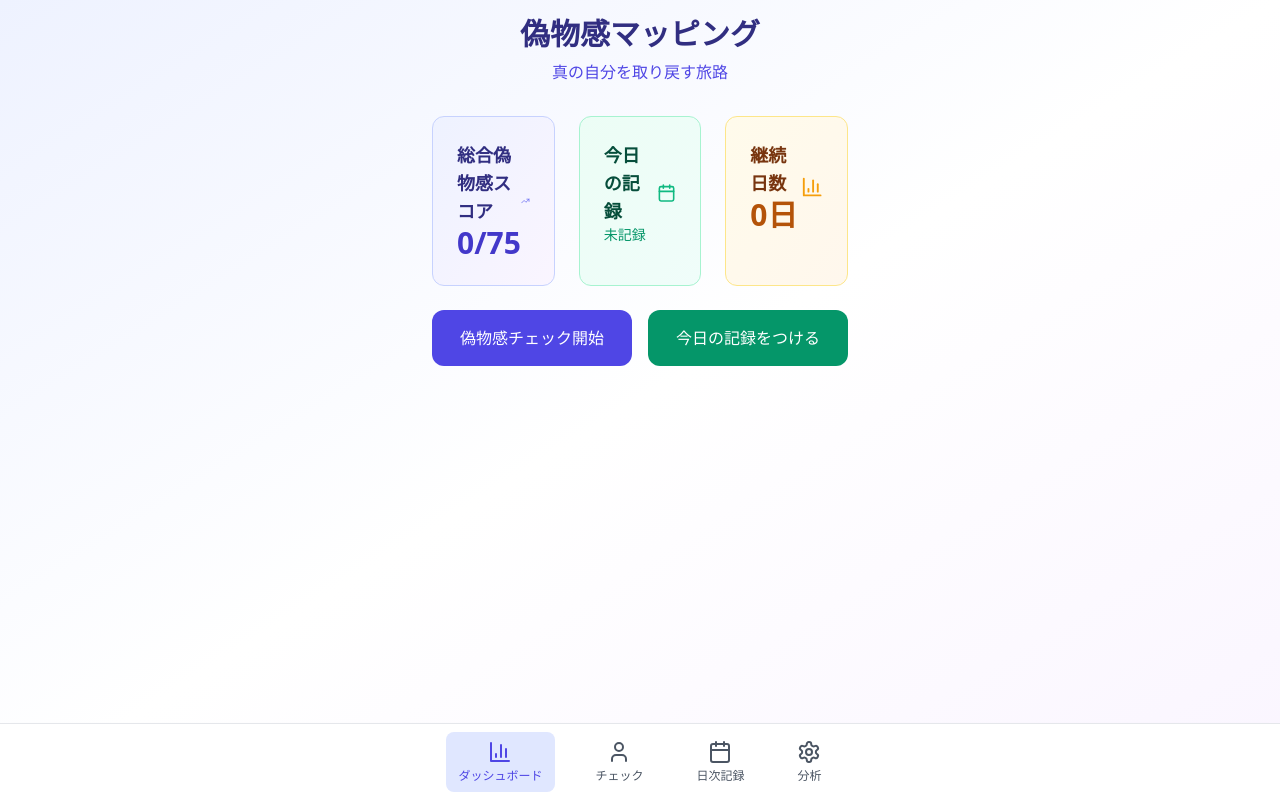
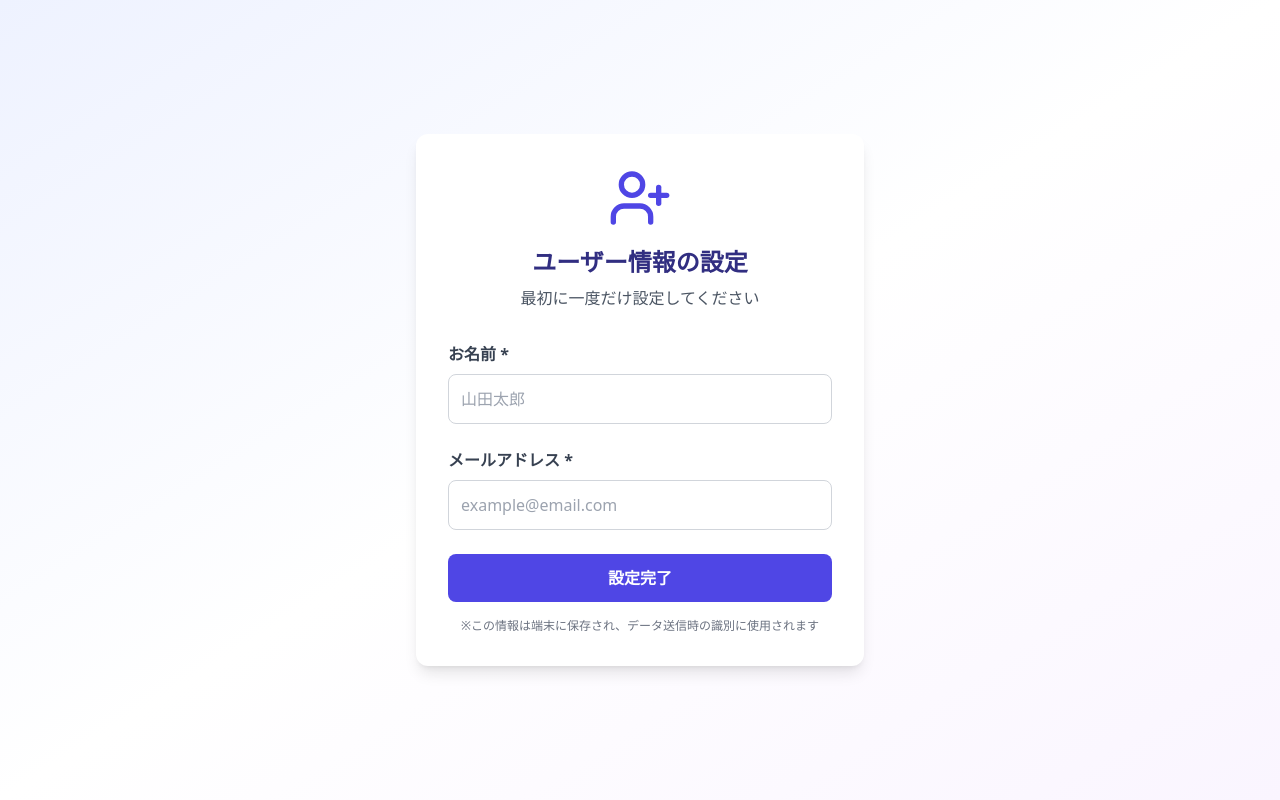
Before and after one commit to konkanjizai/nisemono-mapping-app, a React (Vite) app: page / in a window 1280 px wide. Built offline with nearby package versions, Linux system fonts and the light colour scheme.

Commit message:
Update App.jsx

```diff
--- a/src/App.jsx
+++ b/src/App.jsx
@@ -1,15 +1,17 @@
 import React, { useState, useEffect } from 'react';
-import { Calendar, BarChart3, User, Settings, Save, TrendingUp, Heart, Brain, Activity } from 'lucide-react';
+import { Calendar, BarChart3, User, Settings, Save, TrendingUp, Heart, Brain, Activity, UserPlus } from 'lucide-react';
 
-// UTAGEユーザー情報取得
+// Google Forms URL
+const GOOGLE_FORM_URL = 'https://docs.google.com/forms/d/e/1FAIpQLSc--rnOJ1j5a8I639SBAkpbvvLs0JvI0q5qvWVos8IGR-p8qg/viewform';
+
+// ユーザー情報管理
 const getUserInfo = () => {
-  // URLパラメータからユーザー情報を取得
-  const urlParams = new URLSearchParams(window.location.search);
-  return {
-    userId: urlParams.get('user_id') || 'anonymous',
-    email: urlParams.get('email') || '',
-    name: urlParams.get('name') || ''
-  };
+  const saved = localStorage.getItem('userInfo');
+  return saved ? JSON.parse(saved) : null;
+};
+
+const saveUserInfo = (userInfo) => {
+  localStorage.setItem('userInfo', JSON.stringify(userInfo));
 };
 
 // データ送信関数
@@ -25,14 +27,35 @@ const sendDataToUTAGE = async (data) => {
     // 開発段階：コンソールでデータ確認
     console.log('📊 送信データ:', payload);
 
-    // 将来的にはwebhook URLに送信予定
-    // await fetch('YOUR_WEBHOOK_URL', {
-    //   method: 'POST',
-    //   headers: { 'Content-Type': 'application/json' },
-    //   body: JSON.stringify(payload)
-    // });
+    // Google Formsに送信するデータを準備
+    const formData = {
+      email: userInfo.email,
+      name: userInfo.name,
+      dataType: data.type === 'assessment_complete' ? '偽物感アセスメント完了' : 'デイリートラッキング記録',
+      jsonData: JSON.stringify(payload, null, 2),
+      timestamp: new Date().toLocaleString('ja-JP')
+    };
 
-    alert('データが記録されました！（開発モード）');
+    // クリップボードにコピー
+    const clipboardText = `メールアドレス: ${formData.email}
+名前: ${formData.name}
+データタイプ: ${formData.dataType}
+記録日時: ${formData.timestamp}
+
+送信データ:
+${formData.jsonData}`;
+
+    try {
+      await navigator.clipboard.writeText(clipboardText);
+      alert('📋 データがクリップボードにコピーされました！\n\n次に開くGoogle Formsに貼り付けてください。');
+    } catch (err) {
+      console.log('クリップボードコピー失敗:', err);
+      alert('✅ データが記録されました！\n\n手動でGoogle Formsに入力してください。');
+    }
+
+    // Google Formsを新しいタブで開く
+    window.open(GOOGLE_FORM_URL, '_blank');
+
     return true;
   } catch (error) {
     console.error('❌ データ送信エラー:', error);
@@ -43,6 +66,8 @@ const sendDataToUTAGE = async (data) => {
 const NisemonoMappingApp = () => {
   const [currentView, setCurrentView] = useState('dashboard');
   const [currentSection, setCurrentSection] = useState('soul');
+  const [userInfo, setUserInfo] = useState(null);
+  const [showUserSetup, setShowUserSetup] = useState(false);
   const [userData, setUserData] = useState({
     assessments: {
       soul: [], // 騎手レベル
@@ -58,6 +83,16 @@ const NisemonoMappingApp = () => {
     mind: {},
     body: {}
   });
+
+  // 初期化時にユーザー情報をチェック
+  useEffect(() => {
+    const savedUserInfo = getUserInfo();
+    if (savedUserInfo) {
+      setUserInfo(savedUserInfo);
+    } else {
+      setShowUserSetup(true);
+    }
+  }, []);
 
   // 偽物感チェックリスト項目
   const soulQuestions = [
@@ -149,6 +184,88 @@ const NisemonoMappingApp = () => {
     }
   };
 
+  // ユーザー情報設定コンポーネント
+  const UserSetup = () => {
+    const [formData, setFormData] = useState({
+      name: '',
+      email: ''
+    });
+
+    const handleSubmit = (e) => {
+      e.preventDefault();
+      if (formData.name && formData.email) {
+        const userInfo = {
+          name: formData.name,
+          email: formData.email,
+          setupDate: new Date().toISOString()
+        };
+        saveUserInfo(userInfo);
+        setUserInfo(userInfo);
+        setShowUserSetup(false);
+      } else {
+        alert('名前とメールアドレスを両方入力してください。');
+      }
+    };
+
+    return (
+      <div className="min-h-screen bg-gradient-to-br from-indigo-50 via-white to-purple-50 flex items-center justify-center p-4">
+        <div className="max-w-md w-full bg-white rounded-xl shadow-lg p-8">
+          <div className="text-center mb-8">
+            <UserPlus className="h-16 w-16 text-indigo-600 mx-auto mb-4" />
+            <h1 className="text-2xl font-bold text-indigo-900 mb-2">ユーザー情報の設定</h1>
+            <p className="text-gray-600">最初に一度だけ設定してください</p>
+          </div>
+
+          <form onSubmit={handleSubmit} className="space-y-6">
+            <div>
+              <label className="block text-gray-700 font-semibold mb-2">
+                お名前 *
+              </label>
+              <input
+                type="text"
+                value={formData.name}
+                onChange={(e) => setFormData(prev => ({...prev, name: e.target.value}))}
+                className="w-full p-3 border border-gray-300 rounded-lg focus:outline-none focus:border-indigo-500"
+                placeholder="山田太郎"
+                required
+              />
+            </div>
+
+            <div>
+              <label className="block text-gray-700 font-semibold mb-2">
+                メールアドレス *
+              </label>
+              <input
+                type="email"
+                value={formData.email}
+                onChange={(e) => setFormData(prev => ({...prev, email: e.target.value}))}
+                className="w-full p-3 border border-gray-300 rounded-lg focus:outline-none focus:border-indigo-500"
+                placeholder="example@email.com"
+                required
+              />
+            </div>
+
+            <button
+              type="submit"
+              className="w-full bg-indigo-600 text-white py-3 rounded-lg font-semibold hover:bg-indigo-700 transition-colors"
+            >
+              設定完了
+            </button>
+          </form>
+
+          <p className="text-xs text-gray-500 mt-4 text-center">
+            ※この情報は端末に保存され、データ送信時の識別に使用されます
+          </p>
+        </div>
+      </div>
+    );
+  };
+
+  // ユーザー情報設定画面を表示
+  if (showUserSetup) {
+    return <UserSetup />;
+  }
+
   // ダッシュボードコンポーネント
   const Dashboard = () => {
     const totalScore = getTotalScore();
@@ -159,6 +276,9 @@ const NisemonoMappingApp = () => {
         <div className="text-center mb-8">
           <h1 className="text-3xl font-bold text-indigo-900 mb-2">偽物感マッピング</h1>
           <p className="text-indigo-600">真の自分を取り戻す旅路</p>
+          {userInfo && (
+            <p className="text-sm text-gray-500 mt-2">ようこそ、{userInfo.name}さん</p>
+          )}
         </div>
 
         <div className="grid grid-cols-1 md:grid-cols-3 gap-6">
@@ -482,6 +602,22 @@ const NisemonoMappingApp = () => {
         </div>
 
         <div className="bg-white p-6 rounded-xl border border-gray-200">
+          <h3 className="text-lg font-semibold text-gray-800 mb-4">ユーザー情報変更</h3>
+          <button
+            onClick={() => {
+              if (confirm('ユーザー情報を変更しますか？\n※保存されたデータは削除されません')) {
+                localStorage.removeItem('userInfo');
+                setUserInfo(null);
+                setShowUserSetup(true);
+              }
+            }}
+            className="bg-gray-600 text-white px-4 py-2 rounded-lg hover:bg-gray-700"
+          >
+            ユーザー情報を変更
+          </button>
+        </div>
+
+        <div className="bg-white p-6 rounded-xl border border-gray-200">
           <h3 className="text-lg font-semibold text-gray-800 mb-4">データエクスポート</h3>
           <button
             onClick={() => {
```
